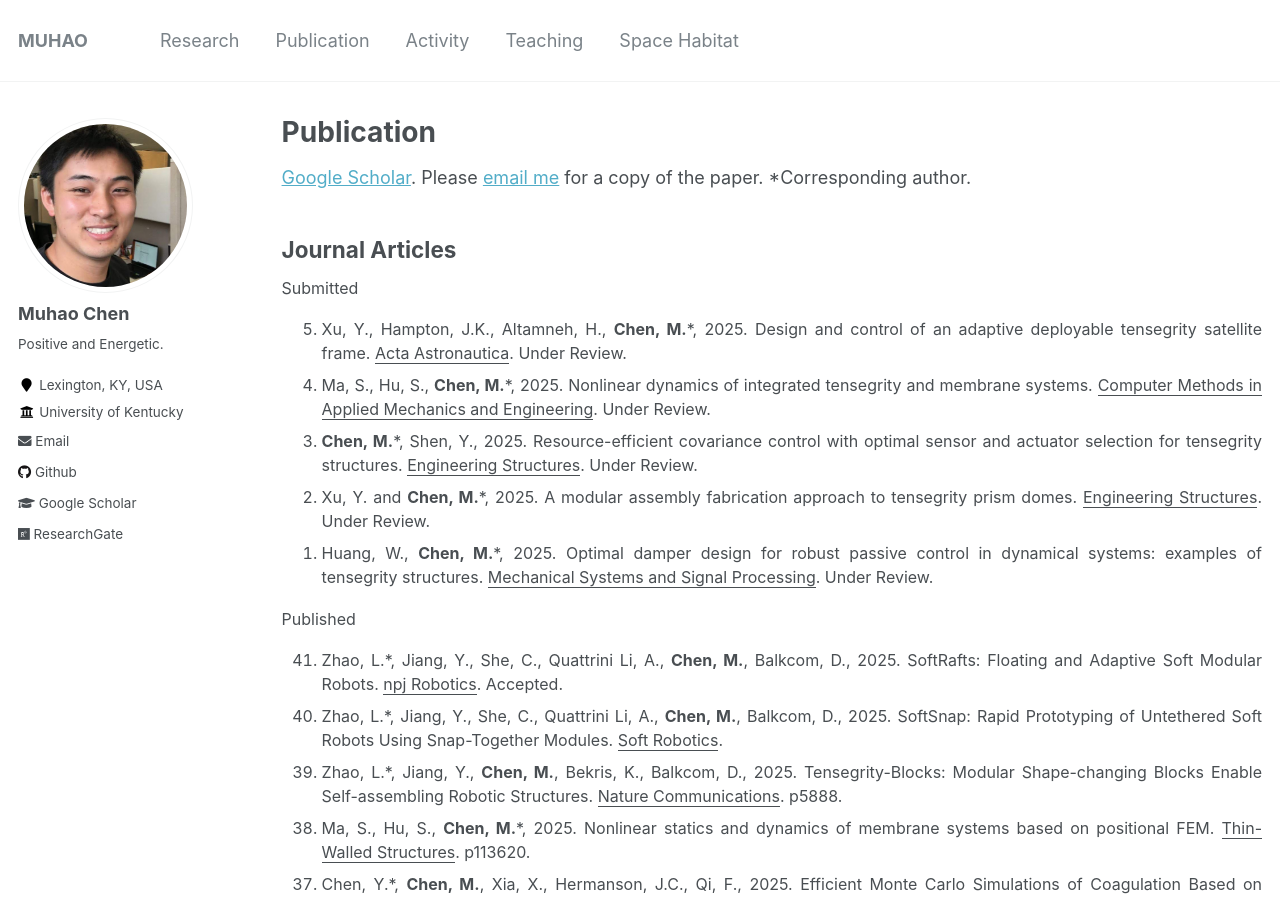
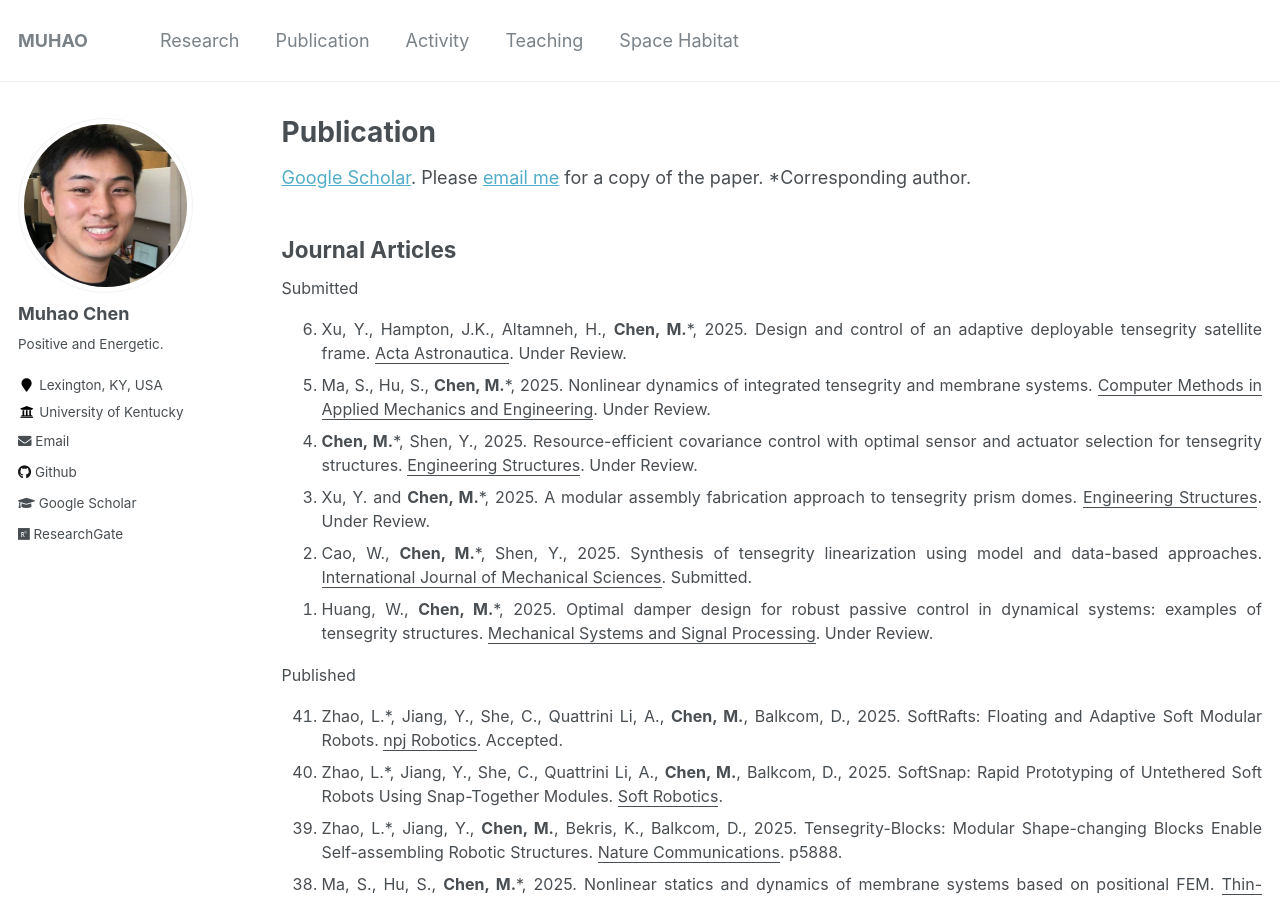
Before and after one commit to Muhao-Chen/muhao-chen.github.io, a Jekyll site: the page built from _pages/publication.md, in a window 1280 px wide and 900 px high. Built offline with Jekyll 4.4.1, drawn with Linux system fonts in a browser that asks for light colours.

Commit message:
Update publication.md

```diff
--- a/_pages/publication.md
+++ b/_pages/publication.md
@@ -22,7 +22,7 @@ Submitted
 <li> <strong>Chen, M.</strong>*, Shen, Y., 2025. Resource-efficient covariance control with optimal sensor and actuator selection for tensegrity structures. <u>Engineering Structures</u>. Under Review. </li>
 <li>Xu, Y. and <strong>Chen, M.</strong>*, 2025. A modular assembly fabrication approach to tensegrity prism domes. <u>Engineering Structures</u>. Under Review. </li>
 <!-- <li> Zhu, Z.*, <strong>Chen, M.</strong>, 2025. A metaheuristic approach to the design of a space station with artificial gravity. <u>Acta Astronautica</u>. Under Review. </li> -->
-<!-- <li> Cao, W., <strong>Chen, M.</strong>*, Shen, Y., 2025. Synthesis of tensegrity linearization using model and data-based approaches. <u>International Journal of Mechanical Sciences</u>. Submitted. </li> -->
+<li> Cao, W., <strong>Chen, M.</strong>*, Shen, Y., 2025. Synthesis of tensegrity linearization using model and data-based approaches. <u>International Journal of Mechanical Sciences</u>. Submitted. </li>
 <!-- <li> <strong>Chen, M.</strong>*, 2024. Mass efficient Double-Helix Tensegrity for underwater, land, air, and space applications. <u>Computer Methods in Applied Mechanics and Engineering</u>.-->
 <!-- <li>Shen, Y., <strong>Chen, M.</strong>*, 2025. TsgDMC: Tensegrity Data-based Modeling and Control. <u>Journal of Open Source Software</u>. </li>
 <li>Ma, S., <strong>Chen, M.</strong>*, 2025. OriTsgEFA: Origami and Tensegrity Equilibrium and Form-finding Analysis. <u>Journal of Open Source Software</u>. </li> -->
```
